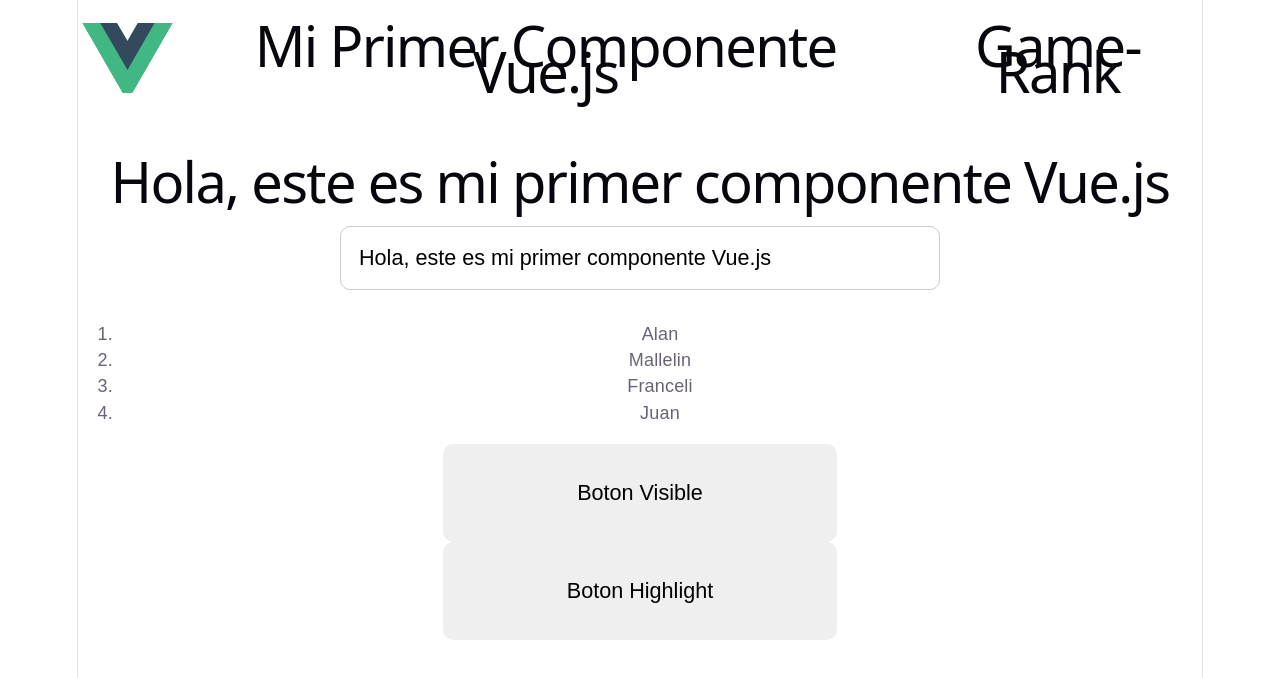
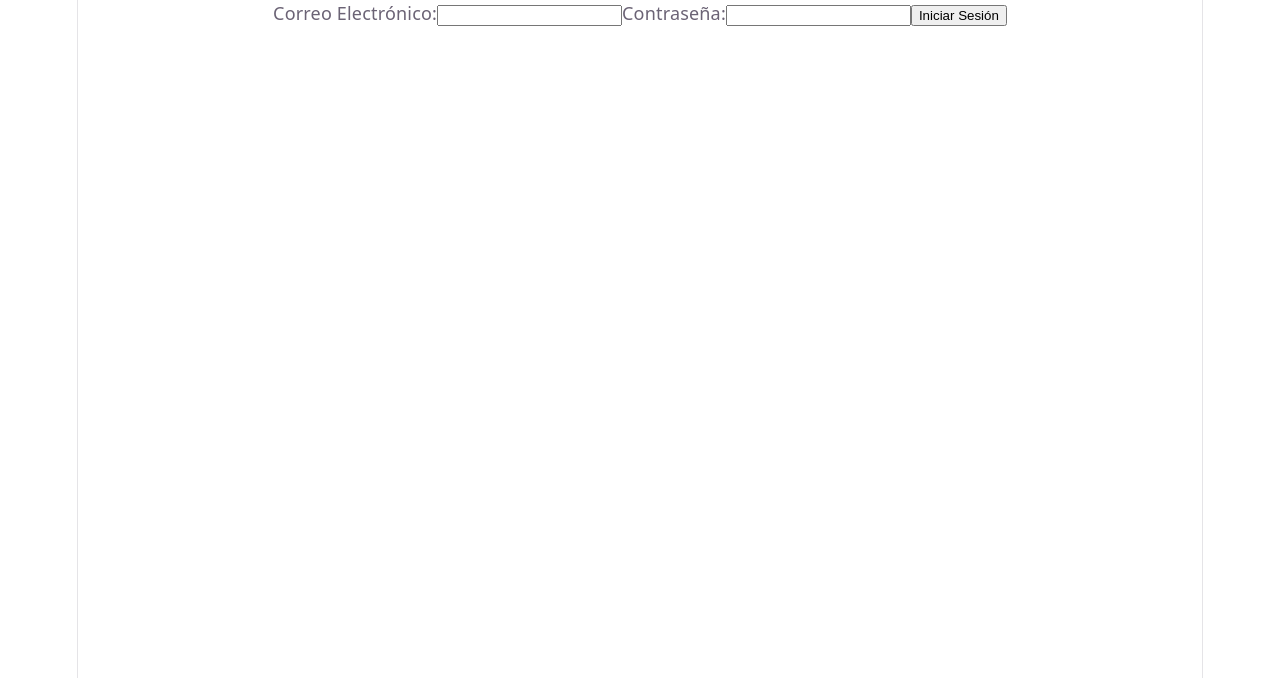
Before and after one commit to Alan3420/Game-Rank, a Vue app in the folder frontend/: page /login in a window 1280 px wide. Shown: the top 678 px of the page. Built offline with nearby package versions, Linux system fonts and the light colour scheme.

Commit message:
instalacion de dependencias para front (axios) para comunicarse con el back y reestructuracion para mayor organizacion

```diff
--- a/frontend/package.json
+++ b/frontend/package.json
@@ -9,7 +9,9 @@
     "preview": "vite preview"
   },
   "dependencies": {
-    "vue": "^3.5.30"
+    "axios": "^1.13.6",
+    "vue": "^3.5.30",
+    "vue-router": "^5.0.4"
   },
   "devDependencies": {
     "@vitejs/plugin-vue": "^6.0.5",
--- a/frontend/src/App.vue
+++ b/frontend/src/App.vue
@@ -1,7 +1,3 @@
-<script setup>
-import HelloWorld from './components/HelloWorld.vue'
-</script>
-
 <template>
-  <HelloWorld />
+  <RouterView />
 </template>
--- a/frontend/src/App2.vue
+++ /dev/null
@@ -1,7 +0,0 @@
-<script setup>
-import Mycomponent from './components/Mycomponent.vue'
-</script>
-
-<template>
-    <Mycomponent />
-</template>
--- /dev/null
+++ b/frontend/src/services/api.js
@@ -0,0 +1,7 @@
+import axios from 'axios';
+
+const api = axios.create({
+    baseURL: 'http://localhost:5000'
+});
+
+export default api;
--- /dev/null
+++ b/frontend/src/services/user_service.js
@@ -0,0 +1,10 @@
+import api from "./api";
+
+export async function login(email, passwd) {
+    const response = await api.post("/user/login",{
+        email:email,
+        password:passwd
+    });
+    return response.data;
+
+}
--- a/frontend/src/components/loggin_user.vue
+++ b/frontend/src/view/login_user.vue
@@ -1,5 +1,5 @@
 <template>
-    <form @submit.prevent="login">
+    <form @submit.prevent="handleLogin">
         <label for="email">Correo Electrónico:</label>
         <input id="email" v-model="email" type="email" required>
 
@@ -11,6 +11,8 @@
 </template>
 
 <script>
+import { login } from "../services/user_service";
+
 export default {
     data(){
         return {
@@ -19,21 +21,14 @@ export default {
         }
     },
     methods:{
-        login(){
-            console.log("Email:", this.email);
-
-            fetch("http://localhost:5000/user/login", {
-                method: "POST",
-                headers: {
-                    "Content-Type": "application/json"
-                },
-                body: JSON.stringify({
-                    email: this.email,
-                    password: this.password
-                })
-            })
-        }
+        async handleLogin() {
+            try {
+                const response = await login(this.email, this.password)
+                console.log("Respuesta:", response)
+            } catch (error) {
+                console.log("Error:", error)
+            }
+}
     }
 }
-
 </script>
```
Also changed, not shown: frontend/src/main.js (+7 -5 lines), frontend/src/router/index.js (added, +18 -0 lines), 2 other files (tests, documents, lock files or other folders).
